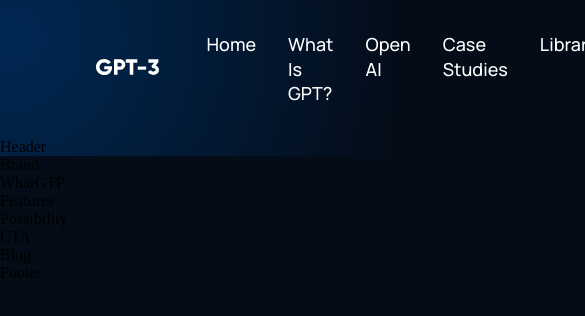
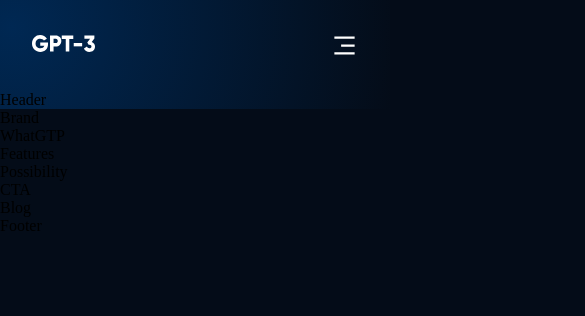
Before and after one commit to davidolanrewaju/gtp3_openai, a React (Create React App) app: page / in a window 390 px wide. Shown: the top 316 px of the page, 585 px wide, since content can reach past the window. Built offline with nearby package versions, Linux system fonts and the light colour scheme.

Commit message:
Added menu buttonfor smaller devices in the Navbar

```diff
--- a/src/components/navbar/navbar.css
+++ b/src/components/navbar/navbar.css
@@ -1,4 +1,4 @@
-.gpt3__navbar{
+.gpt3__navbar {
   display: flex;
   justify-content: space-between;
   align-items: center;
@@ -51,7 +51,7 @@
 .gpt3__navbar-menu_container button {
   padding: 0.5rem 1rem;
   color: #ffffff;
-    background: #FF4820;
+  background: #ff4820;
   font-family: var(--font-family);
   font-weight: 500;
   font-size: 18px;
@@ -59,5 +59,68 @@
   border-radius: 5px;
   border: 0;
   outline: none;
-    cursor: pointer ;
+  cursor: pointer;
 }
+
+.gpt__navbar-menu {
+  margin-left: 1rem;
+
+  display: none;
+  position: relative;
+}
+.gpt3__navbar-menu svg {
+  cursor: pointer;
+}
+
+.gpt3__navbar-menu_container {
+  display: flex;
+  justify-content: flex-end;
+  align-items: flex-end;
+  flex-direction: column;
+
+  text-align: end;
+  background: var(--color-footer);
+  padding: 2rem;
+  position: absolute;
+  top: 50px;
+  right: 0;
+  margin-top: 1rem;
+  min-width: 210px;
+  border-radius: 5px;
+  box-shadow: 0 0 5 rgba(0, 0, 0, 0.2);
+}
+
+.gpt3__navbar-menu_container p {
+  margin: 1rem 0;
+}
+
+.gpt3__navbar-menu_container-links-sign {
+  display: none;
+}
+
+/*For Tablets*/
+@media screen and (max-width: 1050px) {
+  .gpt3__navbar-links_container {
+    display: none;
+  }
+
+  .gpt3__navbar-menu {
+    display: flex;
+  }
+}
+
+@media screen and (max-width: 700px) {
+  .gpt3__navbar {
+    padding: 2rem 4rem;
+  }
+}
+
+@media screen and (max-width: 550px) {
+  .gpt3__navbar {
+    padding: 2rem;
+  }
+
+  .gpt3__navbar-sign {
+    display: none;
+  }
+}
--- a/src/components/navbar/navbar.jsx
+++ b/src/components/navbar/navbar.jsx
@@ -1,9 +1,21 @@
 import React from "react";
-import { RiMenu3Line, RiCloseLin } from "react-icons/ri";
+import { useState } from 'react';
+import { RiMenu3Line, RiCloseLine } from "react-icons/ri";
 import "./navbar.css";
 import logo from "../../assets/logo.svg";
 
 const Navbar = () => {
+  const [toggleMenu, setToggleMenu] = useState(false);
+  const Menu = () => (
+    <>
+      <p><a href="#home">Home</a></p>
+      <p><a href="#wgpt3">What is GPT?</a></p>
+      <p><a href="#possibility">Open AI</a></p>
+      <p><a href="#features">Case Studies</a></p>
+      <p><a href="#blog">Library</a></p>
+    </>
+  )
+
   return (
     <div className="gpt3__navbar">
       <div className="gpt3__navbar-links">
@@ -11,17 +23,39 @@
           <img src={logo} alt="logo" />
         </div>
         <div className="gpt3__navbar-links_container">
-          <p><a href="#home">Home</a></p>
-          <p><a href="#wgpt3">What is GPT?</a></p>
-          <p><a href="#possibility">Open AI</a></p>
-          <p><a href="#features">Case Studies</a></p>
-          <p><a href="#blog">Library</a></p>
+          <Menu />
         </div>
       </div>
       <div className="gpt3__navbar-sign">
         <p>Sign In</p>
         <button type="button">Sign Up</button>
       </div>
+      <div className="gpt3__navbar-menu">
+        {toggleMenu ? (
+          <RiCloseLine
+            color="#fff"
+            size={27}
+            onClick={() => setToggleMenu(false)}
+          />
+        ) : (
+          <RiMenu3Line
+            color="#fff"
+            size={27}
+            onClick={() => setToggleMenu(true)}
+          />
+        )}
+        {toggleMenu && (
+          <div className="gpt3__navbar-menu_container scale-up-center">
+            <div className="gpt3__navbar-menu_container-links">
+              <Menu />
+            </div>
+            <div className="gpt3__navbar-menu_container-links-sign">
+              <p>Sign In</p>
+              <button type="button">Sign Up</button>
+            </div>
+          </div>
+        )}
+      </div>
     </div>
   );
 };
--- a/src/index.js
+++ b/src/index.js
@@ -2,6 +2,6 @@
 import ReactDOM from "react-dom";
 
 import App from "./App";
-import './index.css'
+import "./index.css";
 
 ReactDOM.render(<App />, document.getElementById("root"));
```
Lines whose indentation alone changed are shown as unchanged.
